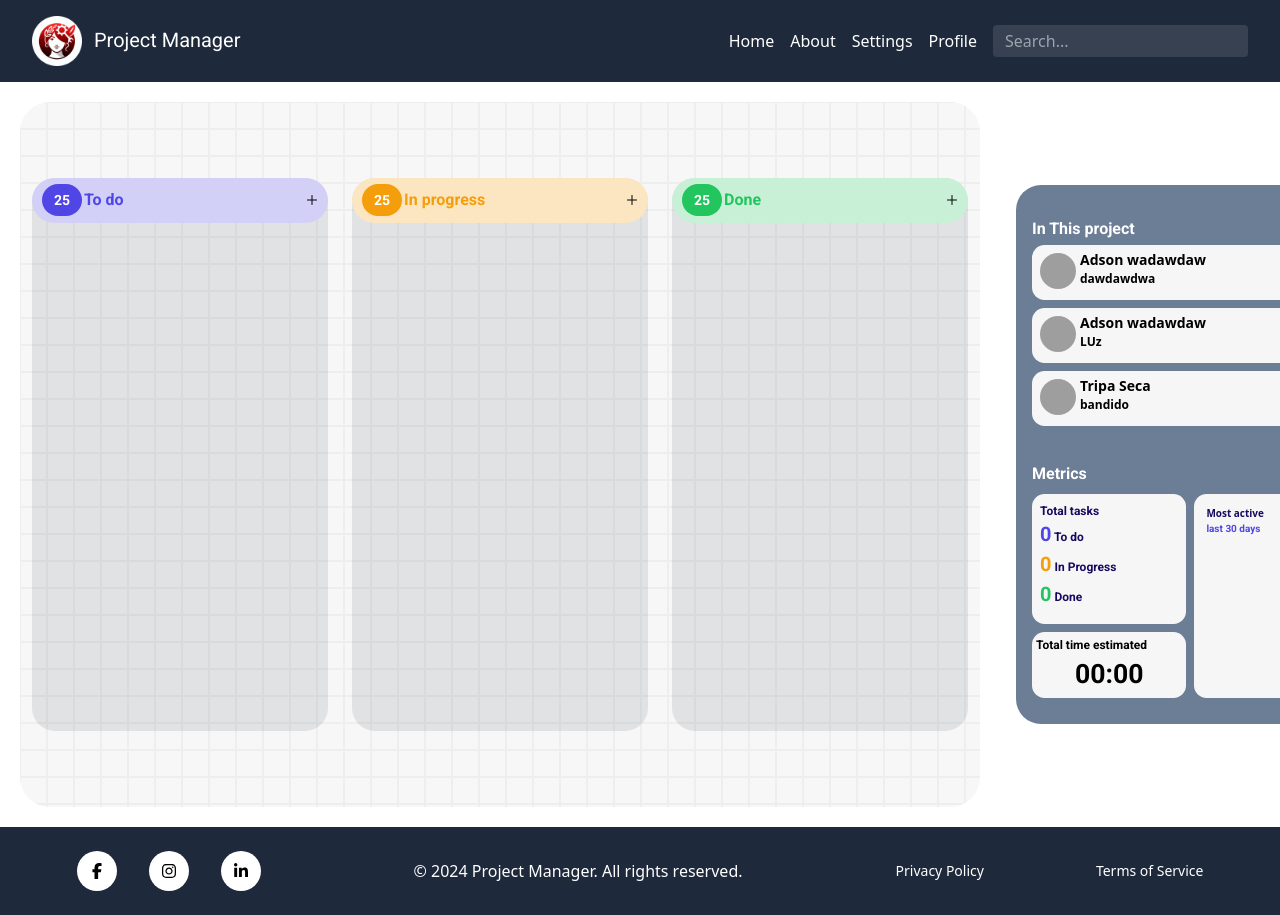
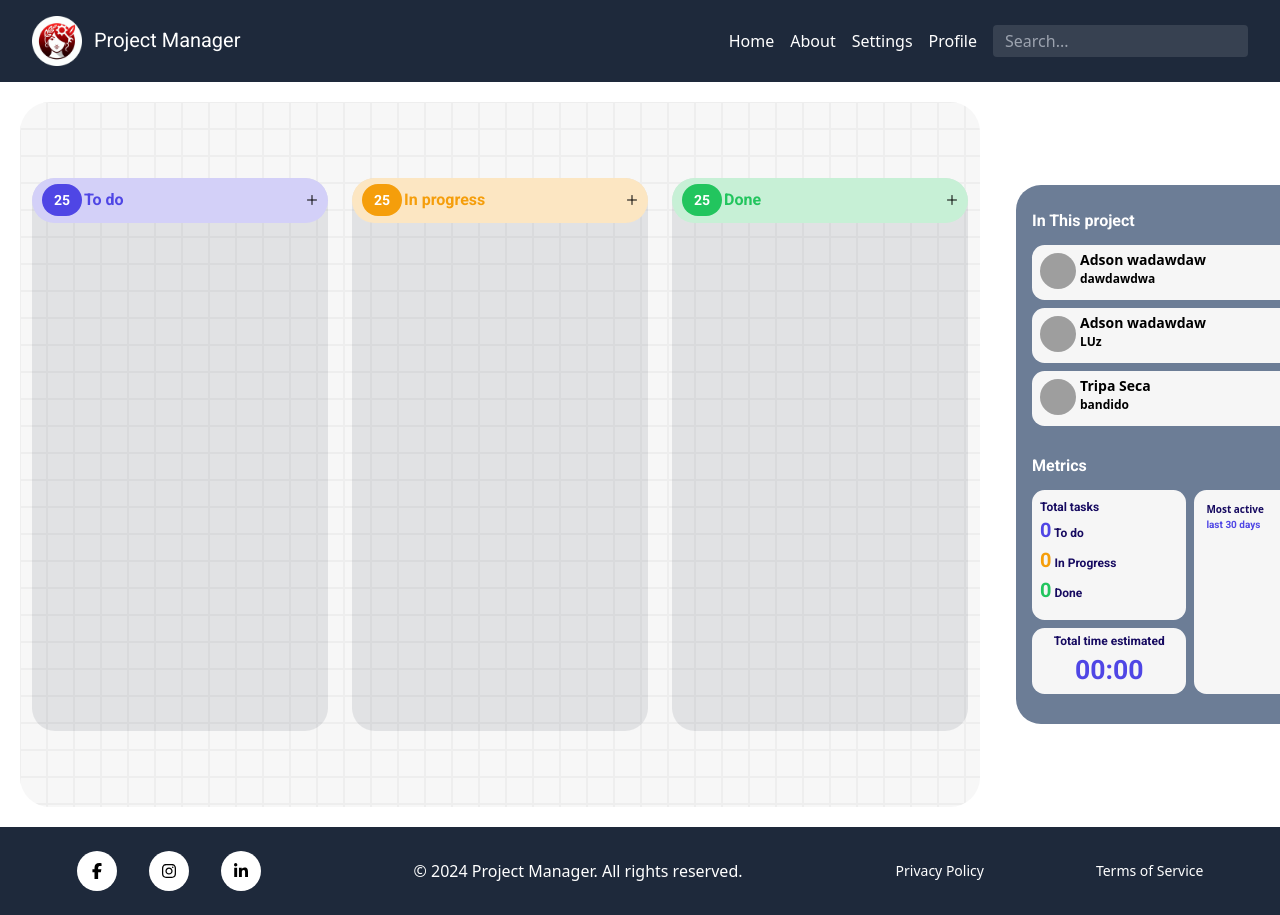
Before and after one commit to amiranda1911/project-manager-v2, a React (Vite) app: page /kanban in a window 1280 px wide. Both pictures are taken after a click on the button 1241 px from the left and 120 px from the top of the page. Built offline with nearby package versions, Linux system fonts and the light colour scheme; data requests are answered from the project's data file; grey boxes are pictures that could not be loaded.

Commit message:
fix: fixed metrics style fix

```diff
--- a/src/Components/FixedMetrics.tsx
+++ b/src/Components/FixedMetrics.tsx
@@ -42,9 +42,7 @@ const FixedMetrics = ({closeDispatch, owners, totalDone, totalTodo, totalinProgr
             bg-[#6C7D96]
             lg:w-[18.63rem] xl:w-[18.63rem] 2xl:w-[18.63rem]
             lg:h-[33.63rem] xl:h-[33.63rem] 2xl:h-[33.63rem]
-
             p-4
-						lg:pt-8
             rounded-[1.56rem]
             mx-auto
             my-auto
@@ -53,16 +51,19 @@ const FixedMetrics = ({closeDispatch, owners, totalDone, totalTodo, totalinProgr
                 flex justify-between items-center
                 font-roboto font-bold
                 text-white
-                text-16'
+                text-16
+                lg:pt-2
+                lg:pb-2'
             ><span>In This project</span> <button onClick={() => closeDispatch(false)}><BsPinFill /></button></h2>
-							{users.slice(0,3).map((user) => (
-								<FixedMetricUserCard key={user.id} user={user}/>
-							))}
+                {users.slice(0,3).map((user) => (
+                    <FixedMetricUserCard key={user.id} user={user}/>
+                ))}
             <h2 className='
                 font-roboto font-bold
                 text-white
                 text-16
-								lg:pt-8'
+				lg:pt-6
+                lg:pb-1'
             >Metrics</h2>
             <div className='flex '>
                 <div className='w-3/5'>
@@ -87,11 +88,13 @@ const FixedMetrics = ({closeDispatch, owners, totalDone, totalTodo, totalinProgr
                     </div>
                     <div className='flex
                         flex-col
+												items-center
                         bg-[#F6F6F6]
                         rounded-[0.78rem]
-                        p-1 my-2'>
+                        p-1 my-2
+												text-[#160A60]'>
                         <h3 className='text-12 font-roboto font-bold'>Total time estimated</h3>
-                        <time className='text-21 flex justify-center font-roboto font-bold'><TimeConverter seconds={totaltime}/></time>
+                        <time className='text-21 flex justify-center font-roboto font-bold text-[#4F46E5]'><TimeConverter seconds={totaltime}/></time>
                     </div>
 
                 </div>
```
